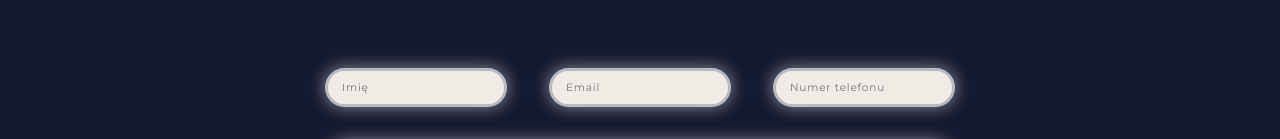
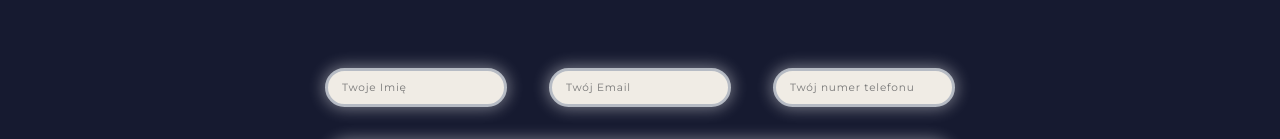
Before and after one commit to patryk-pi/Baby_Feed, a Next.js app: page /kontakt in a window 1280 px wide. Shown: the part 394-533 px from the top of the page. Built offline with nearby package versions, Linux system fonts and the light colour scheme; no server answers.

Commit message:
changed text in placeholders in ContactForm

```diff
--- a/src/components/ContactPage/ContactForm/ContactForm.tsx
+++ b/src/components/ContactPage/ContactForm/ContactForm.tsx
@@ -58,7 +58,7 @@ const ContactForm = () => {
                             type="text"
                             id="name"
                             name="name"
-                            placeholder="Imię"
+                            placeholder="Twoje Imię"
                             className="contactform__input"
                         />
                         <label className="contactform__label" htmlFor="name">
@@ -76,7 +76,7 @@ const ContactForm = () => {
                             })}
                             id="email"
                             name="email"
-                            placeholder="Email"
+                            placeholder="Twój Email"
                             className={`contactform__input ${
                                 errors && errors.email ? "error" : ""
                             }`}
@@ -97,7 +97,7 @@ const ContactForm = () => {
                             })}
                             id="phone"
                             name="phone"
-                            placeholder="Numer telefonu"
+                            placeholder="Twój numer telefonu"
                             className={`contactform__input ${
                                 errors && errors.phone ? "error" : ""
                             }`}
```
